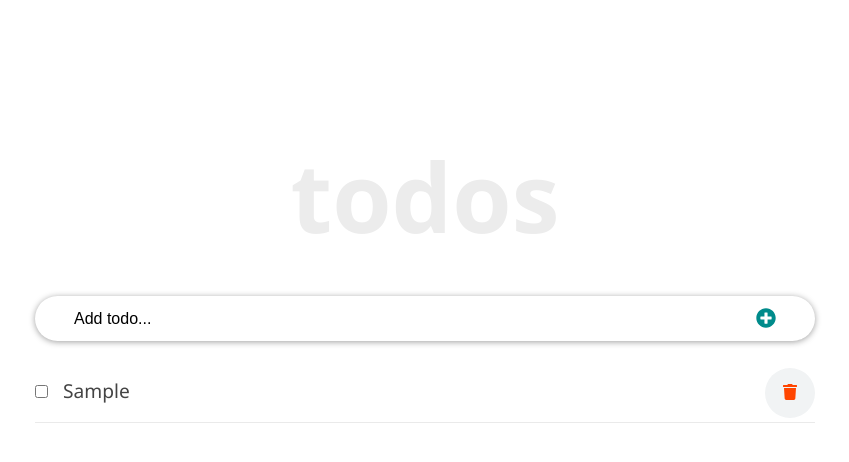
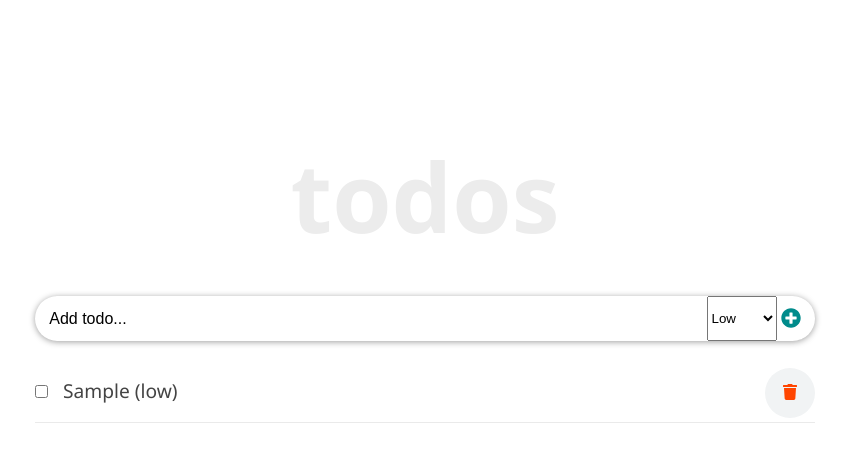
Before and after one commit to M450-324-Project/frontend, a React (Vite) app: page / in a window 1280 px wide. Both pictures are taken after typing "Sample" into the empty fields and a click on the button 981 px from the left and 318 px from the top of the page. Shown: the top 462 px of the page, without its empty margins (215-1064 px from the left). Built offline with nearby package versions, Linux system fonts and the light colour scheme.

Commit message:
feat: priority selector

```diff
--- a/src/components/InputTodo.jsx
+++ b/src/components/InputTodo.jsx
@@ -1,10 +1,12 @@
 /* eslint react/prop-types: 0 */
 import { useState } from "react";
 import { FaPlusCircle } from "react-icons/fa";
+import styles from "./TodoItem.module.css";
 
 const InputTodo = (props) => {
   const [inputText, setInputText] = useState({
     title: "",
+    priority: "low", // Default priority
   });
 
   const onChange = (e) => {
@@ -17,12 +19,13 @@ const InputTodo = (props) => {
   const handleSubmit = (e) => {
     e.preventDefault();
     if (inputText.title.trim()) {
-      props.addTodoProps(inputText.title);
+      props.addTodoProps(inputText.title, inputText.priority);
       setInputText({
         title: "",
+        priority: "low", // Reset priority to default
       });
     } else {
-      alert("Please write item");
+      alert("Please write an item");
     }
   };
 
@@ -40,6 +43,15 @@ const InputTodo = (props) => {
         name="title"
         onChange={onChange}
       />
+      <select
+        name="priority"
+        value={inputText.priority}
+        onChange={onChange}
+       >
+        <option value="low">Low</option>
+        <option value="medium">Medium</option>
+        <option value="high">High</option>
+      </select>
       <button data-set="add-todo-btn" className="input-submit">
         <FaPlusCircle />
       </button>
--- a/src/components/TodoContainer.jsx
+++ b/src/components/TodoContainer.jsx
@@ -33,20 +33,22 @@ const TodoContainer = () => {
     setTodos([...todos.filter((todo) => todo.id !== id)]);
   };
 
-  const addTodoItem = (title) => {
+  const addTodoItem = (title, priority) => {
     const newTodo = {
       id: uuidv4(),
       title,
+      priority,
       completed: false,
     };
     setTodos([...todos, newTodo]);
   };
 
-  const setUpdate = (updatedTitle, id) => {
+  const setUpdate = (updatedTitle, updatedPriority, id) => {
     setTodos(
       todos.map((todo) => {
         if (todo.id === id) {
           todo.title = updatedTitle;
+          todo.priority = updatedPriority;
         }
         return todo;
       })
--- a/src/components/TodoItem.jsx
+++ b/src/components/TodoItem.jsx
@@ -23,7 +23,7 @@ const TodoItem = (props) => {
     textDecoration: "line-through",
   };
 
-  const { completed, id, title } = props.todo;
+  const { completed, id, title, priority } = props.todo;
 
   const viewMode = {};
   const editMode = {};
@@ -58,17 +58,30 @@ const TodoItem = (props) => {
           <FaTrash style={{ color: "orangered", fontSize: "16px" }} />
         </button>
         <span style={completed ? completedStyle : null}>{title}</span>
+        <span className={styles.priorityLabel}> ({priority})</span>
       </div>
+      <div style={editMode}>
         <input
           type="text"
-        style={editMode}
           className={styles.textInput}
           value={title}
           onChange={(e) => {
-          props.setUpdate(e.target.value, id);
+            props.setUpdate(e.target.value, priority, id);
           }}
           onKeyDown={handleUpdatedDone}
         />
+        <select
+          value={priority}
+          onChange={(e) => {
+            props.setUpdate(title, e.target.value, id);
+            setEditing(false);
+          }}
+        >
+          <option value="low">Low</option>
+          <option value="medium">Medium</option>
+          <option value="high">High</option>
+        </select>
+      </div>
     </li>
   );
 };
```
Also changed, not shown: src/components/TodoItem.module.css (line endings or trailing spaces). Lines whose indentation alone changed are shown as unchanged.
